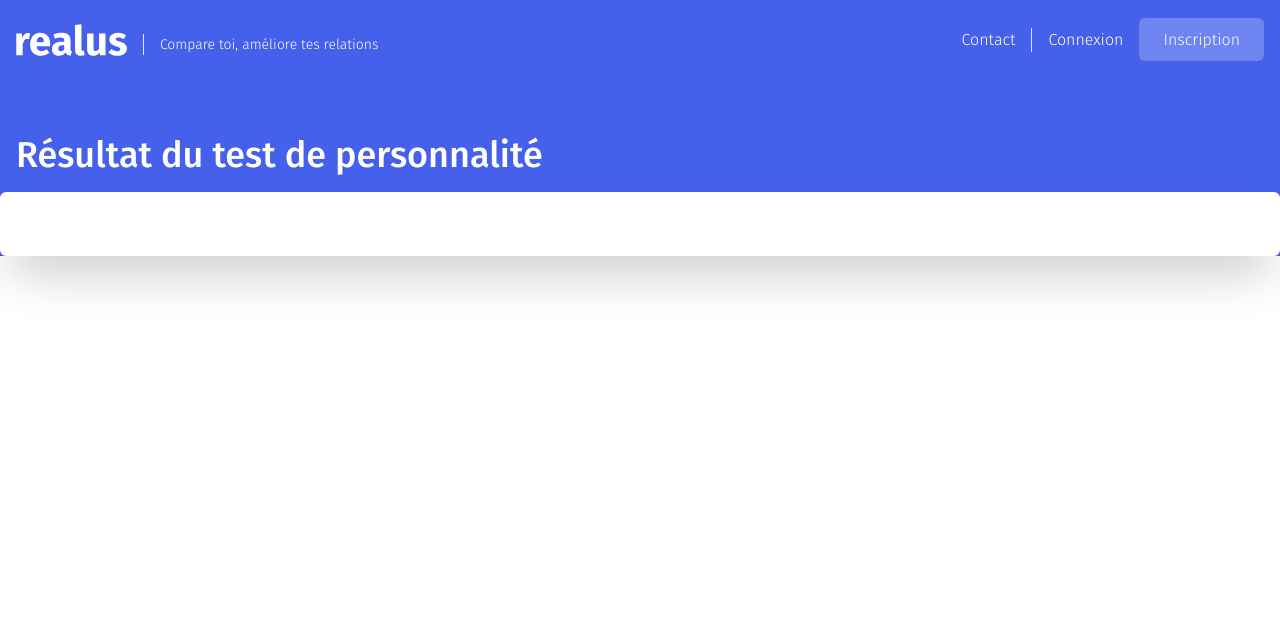
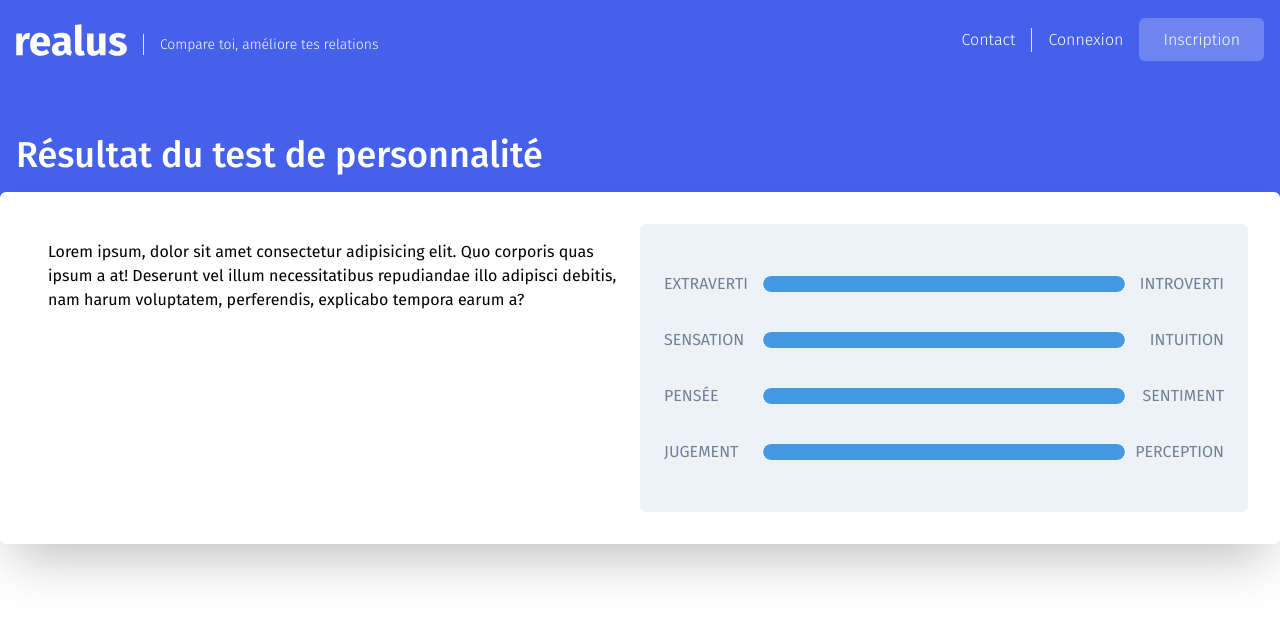
Before and after one commit to timotheej/realus, a Nuxt app: page /test/result in a window 1280 px wide. Shown: the top 618 px of the page. Built offline with nearby package versions, Linux system fonts and the light colour scheme; no server answers.

Commit message:
progress bar

```diff
--- a/assets/css/main.scss
+++ b/assets/css/main.scss
@@ -7,6 +7,14 @@
 
 .color-secondary {
     color: $secondary-color;
+}
+
+.bg-primary {
+    background: $primary-color;
+}
+
+.bg-secondary {
+    background: $secondary-color;
 }
 
 $themes: (
--- /dev/null
+++ b/components/PersonnalityType.vue
@@ -0,0 +1,38 @@
+<template>
+<div>
+    <div class="flex flex-row w-full my-8 items-center">
+        <div class="w-2/12 mx-2"><span class="text-gray-600 uppercase font-normal block text-left">{{ typeA }}</span></div>
+        <div class="w-8/12">
+            <ProgressBar :percentage="avg" class="h-4"></ProgressBar>
+        </div>
+        <div class="w-2/12 mx-2"><span class="text-gray-600 uppercase font-normal block text-right">{{ typeB }}</span></div>
+    </div>
+</div>
+</template>
+
+<script>
+export default {
+    props: {
+        typeA: {
+            type: String,
+            default: "null"
+        },
+        typeB: {
+            type: String,
+            default: "null"
+        },
+        avg: {
+            type: Number,
+            default: 0,
+        }
+    },
+
+    methods: {
+
+    },
+
+    mounted() {
+
+    }
+}
+</script>
--- /dev/null
+++ b/components/ProgressBar.vue
@@ -0,0 +1,61 @@
+<template>
+<div class="w-full h-2 relative overflow-hidden" :class="[`bg-${bgColor}-100`,{'rounded-full': rounded}, { indeterminate: indeterminate}]">
+    <div class="h-full progressbar" :class="[`bg-${color}-500`, {'absolute top-0': indeterminate}, {'rounded-full': rounded}]" role="progressbar" :style="{width: `${percentage}%`}" :aria-valuenow="percentage" aria-valuemin="0" aria-valuemax="100">
+        <span class="flex items-center h-full">
+            <slot></slot>
+        </span>
+    </div>
+</div>
+</template>
+
+<script>
+export default {
+    inheritAttrs: false,
+    props: {
+        color: {
+            type: String,
+            default: "blue"
+        },
+        bgColor: {
+            type: String,
+            default: "gray"
+        },
+        percentage: {
+            type: Number,
+            default: 0
+        },
+        rounded: {
+            type: Boolean,
+            default: true
+        },
+        indeterminate: Boolean
+    }
+};
+</script>
+
+<style scoped>
+@keyframes progress-indeterminate {
+    0% {
+        width: 30%;
+        left: -40%;
+    }
+
+    60% {
+        left: 100%;
+        width: 100%;
+    }
+
+    to {
+        left: 100%;
+        width: 0;
+    }
+}
+
+.progressbar {
+    transition: width 0.25s ease;
+}
+
+.indeterminate .progressbar {
+    animation: progress-indeterminate 1.4s ease infinite;
+}
+</style>
--- a/pages/test/result.vue
+++ b/pages/test/result.vue
@@ -2,8 +2,13 @@
 <div>
     <HeaderPage header-title="Résultat du test de personnalité" />
 
-    <div class="container mx-auto rounded-md flex flex-col shadow-2xl p-8 -m-16 z-20 bg-white">
-
+    <div class="container mx-auto rounded-md flex flex-row shadow-2xl p-8 -m-16 z-20 bg-white">
+        <div class="w-full sm:w-full md:w-6/12 lg:w-6/12 xl:w-6/12 p-4">
+            <p>Lorem ipsum, dolor sit amet consectetur adipisicing elit. Quo corporis quas ipsum a at! Deserunt vel illum necessitatibus repudiandae illo adipisci debitis, nam harum voluptatem, perferendis, explicabo tempora earum a?</p>
+        </div>
+        <div class="w-full sm:w-full md:w-6/12 lg:w-6/12 xl:w-6/12 rounded-md bg-gray-200 p-4">
+            <PersonnalityType v-for="group in groups" :key="group.id" :typeA="group.typeA" :typeB="group.typeB" :avg="group.avg"></PersonnalityType>
+        </div>
     </div>
 </div>
 </template>
@@ -19,29 +24,58 @@ export default {
 
     data() {
         return {
-
+            groups: [{
+                    id: 1,
+                    avg: Number,
+                    typeA: "Extraverti",
+                    typeB: "Introverti"
+                },
+                {
+                    id: 2,
+                    avg: Number,
+                    typeA: "Sensation",
+                    typeB: "Intuition"
+                },
+                {
+                    id: 3,
+                    avg: Number,
+                    typeA: "Pensée",
+                    typeB: "Sentiment"
+                },
+                {
+                    id: 4,
+                    avg: Number,
+                    typeA: "Jugement",
+                    typeB: "Perception"
+                }
+            ]
         }
     },
 
     methods: {
-        calculTrendByGroup(groupId) {
+        calculAvgByGroup(groupId) {
+            //filter all responses by group
             const byGroup = this.getTestResult.responses.filter(({
                 group
             }) => group === groupId);
 
+            // calculate the sum of the group
             const sum = byGroup.reduce(function (accumulator, currentValue) {
                 return accumulator + parseInt(currentValue.response);
             }, 0);
 
+            // count the number of questions
             let numberOfQuestion = Object.keys(byGroup).length;
 
-            let average = sum / numberOfQuestion;
+            // averages the sums (multiple by 20 to have a result out of 100)
+            return (sum / numberOfQuestion) * 20;
 
-            let max = (5 * numberOfQuestion) / numberOfQuestion;
-            let min = (1 * numberOfQuestion) / numberOfQuestion;
-            let mid = (3 * numberOfQuestion) / numberOfQuestion;
+            // calcul the min / max and mid
+            /*             let max = ((5 * numberOfQuestion) / numberOfQuestion) * 20;
+                        let min = ((1 * numberOfQuestion) / numberOfQuestion) * 20;
+                        let mid = ((3 * numberOfQuestion) / numberOfQuestion) * 20; */
 
-            if (average < mid) {
+            /* if (average < mid) {
                 return 'A'
             } else if (average > mid) {
                 return 'B'
@@ -49,12 +83,21 @@ export default {
                 return 'N'
             } else {
                 return 'E'
-            }
+            } */
+        },
+
+        async pushAvg() {
+            return this.groups.forEach(elm => {
+                let result = this.calculAvgByGroup(elm.id)
+                elm.avg = result;
+            });
         }
     },
 
-    mounted() {
-        this.calculTrendByGroup(2)
+    async mounted() {
+        await this.pushAvg();
+
+        console.log('this g ' + JSON.stringify(this.groups))
     },
 
     computed: mapGetters({
```
Also changed, not shown: store/test.js (+0 -24 lines).
